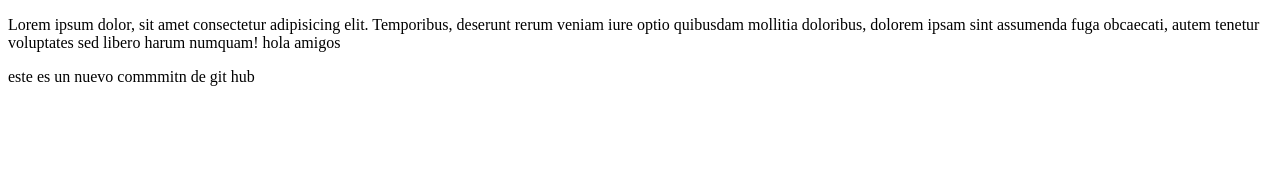
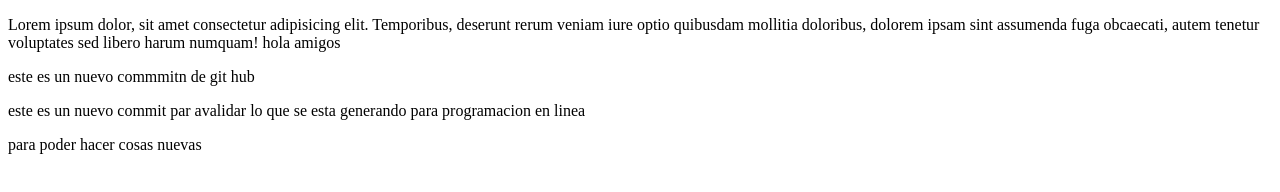
Before and after one commit to IVAN-DALI-GARCIA/ProyectoDemoCursoPrework, a plain HTML site: page index.html in a window 1280 px wide. Drawn offline with Linux system fonts and the light colour scheme.

Commit message:
nuevos cambios definitivos

```diff
--- a/index.html
+++ b/index.html
@@ -16,7 +16,14 @@
 
         este es un nuevo commmitn de git hub
     </p>
-
+    <p>
+        este es un nuevo commit par avalidar lo que se esta generando para programacion en linea
+    </p>
+    <p>
+        para poder hacer cosas nuevas
+    </p>
 </body>
 
 </html>
+
+</html>
```
